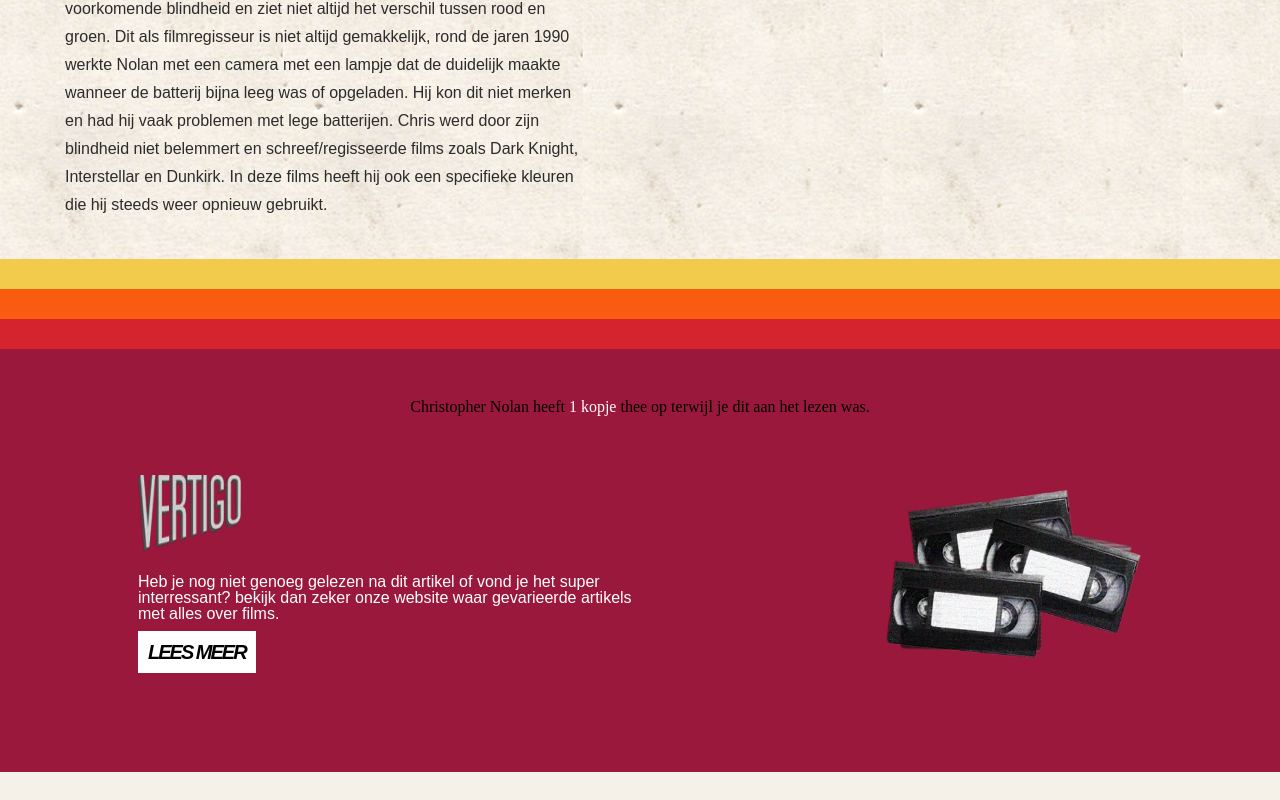
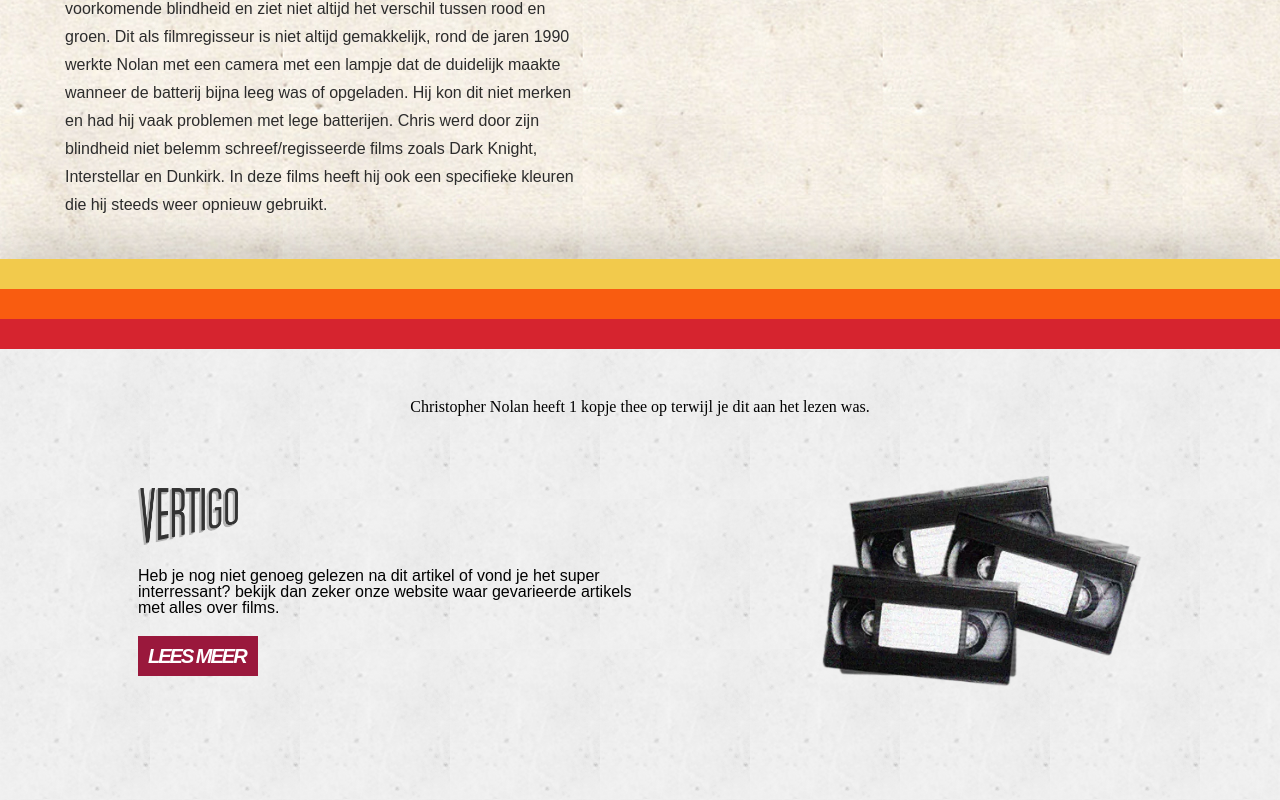
Before and after one commit to nicolasnuytten/MajorIV-Vertigo, a React app: page / in a window 1280 px wide. Shown: the part 7376-8176 px from the top of the page. Before the commit the page ends 8148 px from the top, so only its background shows below. Built offline with nearby package versions, Linux system fonts and the light colour scheme.

Commit message:
footer restyle

```diff
--- a/src/css/style.css
+++ b/src/css/style.css
@@ -519,21 +519,30 @@
     height: 3rem;
     width: 100vw;
   }
+
+  & .shadow {
+    box-shadow: 0 .3rem 5.9rem 0px rgba(0, 0, 0, 0.35);
+  }
 }
 
 footer {
   width: 100vw;
-  background-color: var(--purple);
+  background-image: url(/assets/img/bg/WornPattern.jpg);
+  background-blend-mode: luminosity;
+  background-repeat: repeat;
+  background-size: 15rem;
+  background-color: white;
+
+  & .footer-content {
+    display: flex;
+    flex-direction: column;
+  }
 
   & .trivia {
     font-family: marker;
     margin: 5rem auto;
     text-align: center;
     width: 80vw;
-
-    & span {
-      color: white;
-    }
   }
 
   & .footer-content-container {
@@ -542,11 +551,16 @@
     width: 80vw;
     display: flex;
     justify-content: space-between;
-    align-items: flex-end;
+    align-items: center;
+  }
+
+  & .footer-logo {
+    width: 10rem;
+    height: auto;
   }
 
   & .footer-image {
-    width: 20vw;
+    width: 25vw;
     height: auto;
   }
 
@@ -554,19 +568,19 @@
     font-family: arial;
     margin: 2rem 0;
     width: 40vw;
-    color: white;
   }
 
   & a {
-    background-color: white;
+    background-color: var(--purple);
     padding: 1rem;
     font-size: 2rem;
     font-weight: 900;
     font-style: italic;
     text-transform: uppercase;
     letter-spacing: -.2rem;
-    color: black;
+    color: white;
     text-decoration: none;
+    width: 12rem;
 
     &:hover {
       background-color: black;
--- a/src/index.html
+++ b/src/index.html
@@ -227,12 +227,7 @@
       <div class="trademark4-content-container center">
         <article class="tm4-article1">
           <h1 class="title">Nolan’s beperking</h1>
-          <p class="paragraph">Christopher Nolan is rood-groen kleurenblind dit is de meeste voorkomende blindheid en ziet niet altijd het verschil
-            tussen rood en groen. Dit als filmregisseur is niet altijd gemakkelijk, rond de jaren 1990 werkte Nolan met een
-            camera met een lampje dat de duidelijk maakte wanneer de batterij bijna leeg was of opgeladen. Hij kon dit niet
-            merken en had hij vaak problemen met lege batterijen. Chris werd door zijn blindheid niet belemmert en schreef/regisseerde
-            films zoals Dark Knight, Interstellar en Dunkirk. In deze films heeft hij ook een specifieke kleuren die hij
-            steeds weer opnieuw gebruikt.</p>
+          <p class="paragraph">Christopher Nolan is rood-groen kleurenblind dit is de meeste voorkomende blindheid en ziet niet altijd het verschil tussen rood en groen. Dit als filmregisseur is niet altijd gemakkelijk, rond de jaren 1990 werkte Nolan met een camera met een lampje dat de duidelijk maakte wanneer de batterij bijna leeg was of opgeladen. Hij kon dit niet merken en had hij vaak problemen met lege batterijen. Chris werd door zijn blindheid niet belemm schreef/regisseerde films zoals Dark Knight, Interstellar en Dunkirk. In deze films heeft hij ook een specifieke kleuren die hij steeds weer opnieuw gebruikt.</p>
         </article>
         <div>
 
@@ -240,7 +235,7 @@
       </div>
     </section>
     <div class="footer-colors">
-      <div class="yellow"></div>
+      <div class="yellow shadow"></div>
       <div class="orange"></div>
       <div class="red"></div>
     </div>
@@ -253,10 +248,10 @@
         <span class="cups">kopje</span>
       </span> thee op terwijl je dit aan het lezen was.</p>
     <div class="footer-content-container center">
-      <div>
+      <div class="footer-content">
       <picture>
-        <source type="image/webp" srcset="/assets/img/logoVertigoInverted.webp" />
-        <img src="/assets/img/logoVertigoInverted.png" width="103" height="76" title="Logo" alt="Vertigo Logo" />
+        <source type="image/webp" srcset="/assets/img/logoVertigo.webp" />
+        <img class="footer-logo" src="/assets/img/logoVertigo.png" width="784" height="449" title="Logo" alt="footer vhs stack" />
       </picture>
       <p class="text">Heb je nog niet genoeg gelezen na dit artikel of vond je het super interressant? bekijk dan zeker onze website waar
         gevarieerde artikels met alles over films.</p>
```
Also changed, not shown: src/assets/img/logoVertigoInverted.png (deleted), src/assets/img/logoVertigoInverted.webp (deleted).
